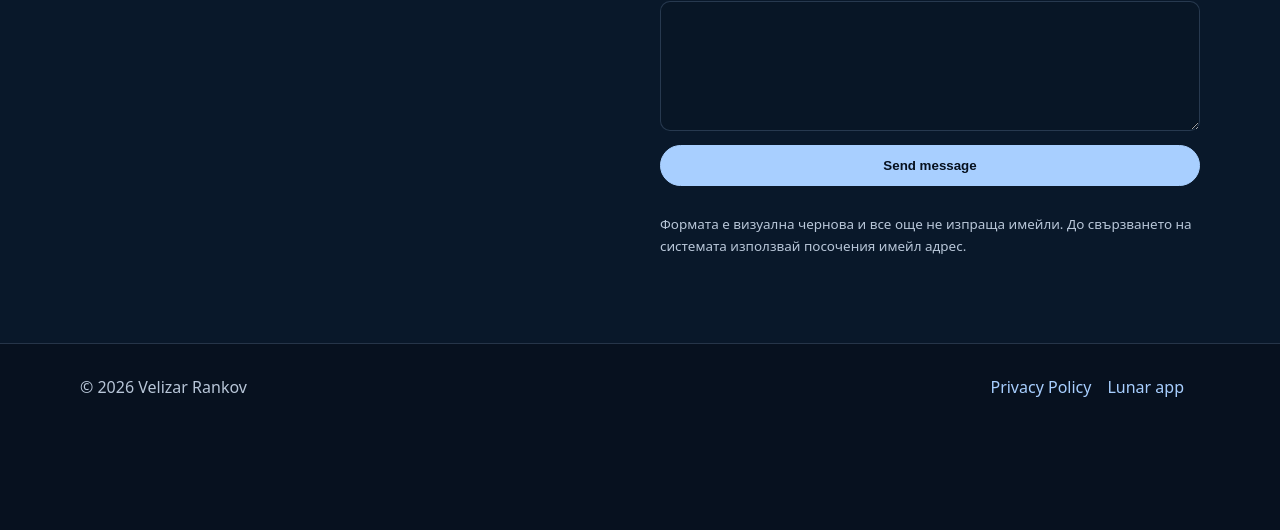
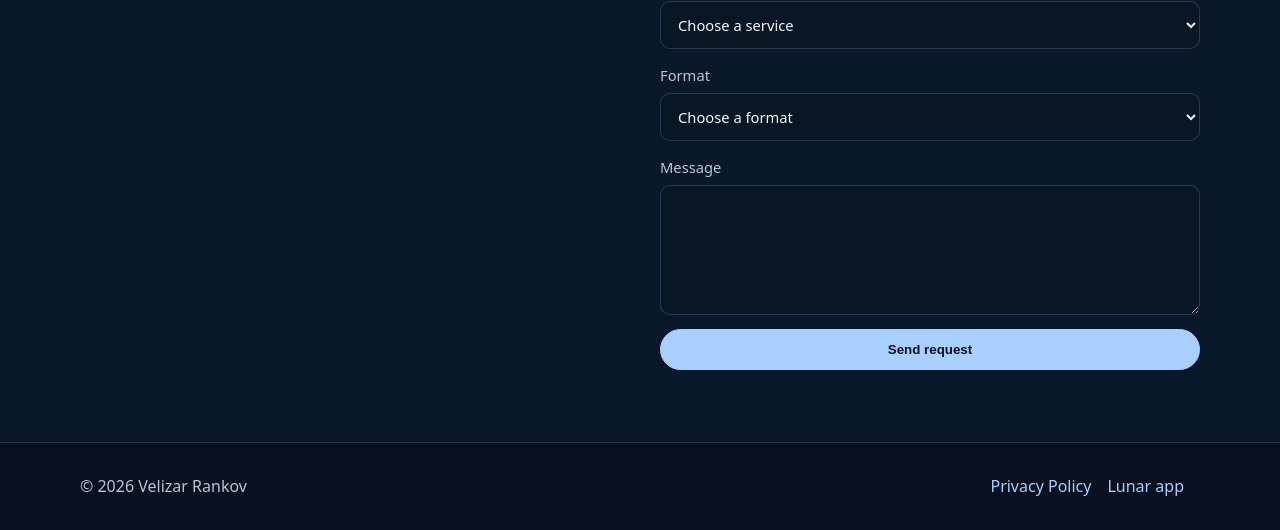
Before and after one commit to sinebender/lunarcalendar-site, a plain HTML site: page IndexEN.html in a window 1280 px wide. Shown: the part 2825-3355 px from the top of the page. Before the commit the page ends 3255 px from the top, so only its background shows below. Drawn offline with Linux system fonts and the light colour scheme.

Commit message:
Update IndexEN.html

```diff
--- a/IndexEN.html
+++ b/IndexEN.html
@@ -59,7 +59,45 @@
 
 </div>
 </div></div>
-  <form data-contact-form><label>Name<input name="name" required autocomplete="name"></label><label>email<input type="email" name="email" required autocomplete="email"></label><label>Message<textarea name="message" required></textarea></label><div class="notice" role="status"></div><button class="btn" type="submit">Send message</button><p class="small">Формата е визуална чернова и все още не изпраща имейли. До свързването на системата използвай посочения имейл адрес.</p></form>
+
+<form data-contact-form>
+  <label>Name
+    <input name="name" required autocomplete="name" maxlength="120">
+  </label>
+
+  <label>Email
+    <input type="email" name="email" required autocomplete="email" maxlength="254">
+  </label>
+
+  <label>Service
+    <select name="service" required>
+      <option value="">Choose a service</option>
+      <option value="Birth chart reading">Birth chart reading</option>
+      <option value="Synastry">Synastry</option>
+      <option value="Yearly forecast">Yearly forecast</option>
+      <option value="General enquiry">General enquiry</option>
+    </select>
+  </label>
+
+  <label>Format
+    <select name="format" required>
+      <option value="">Choose a format</option>
+      <option value="Pre-recorded audio/video">Pre-recorded audio/video</option>
+      <option value="Live consultation">Live consultation</option>
+      <option value="Not sure yet">Not sure yet</option>
+    </select>
+  </label>
+
+  <label>Message
+    <textarea name="message" required maxlength="5000"></textarea>
+  </label>
+
+  <input type="hidden" name="language" value="English">
+
+  <div class="notice" role="status"></div>
+
+  <button class="btn" type="submit">Send request</button>
+</form>
 </div></section>
 </main>
 <footer><div class="container footer-inner"><div>© 2026 Velizar Rankov</div><div><a href="privacy-bg.html">Privacy Policy</a><a href="https://play.google.com/store/apps/details?id=com.velizar.lunar" target="_blank" rel="noopener">Lunar app</a></div></div></footer>
```
